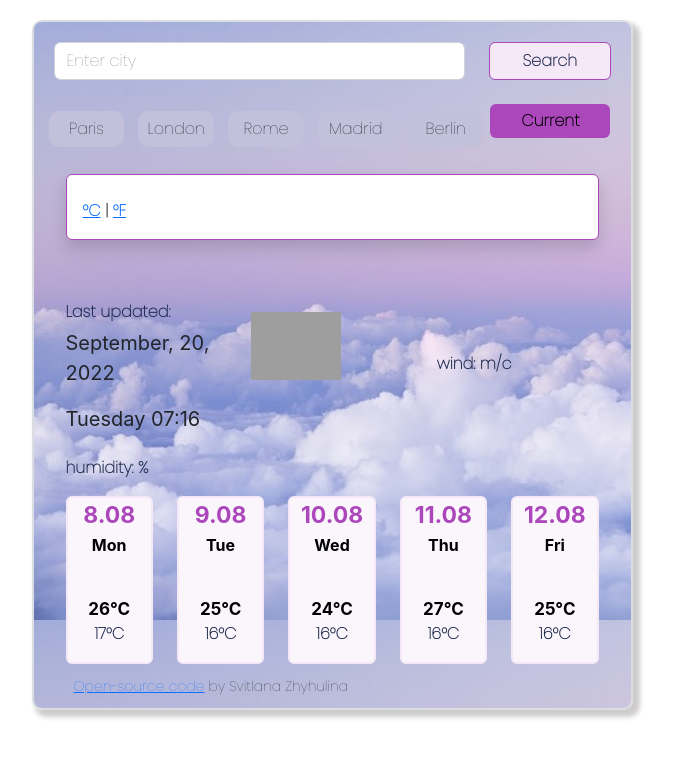
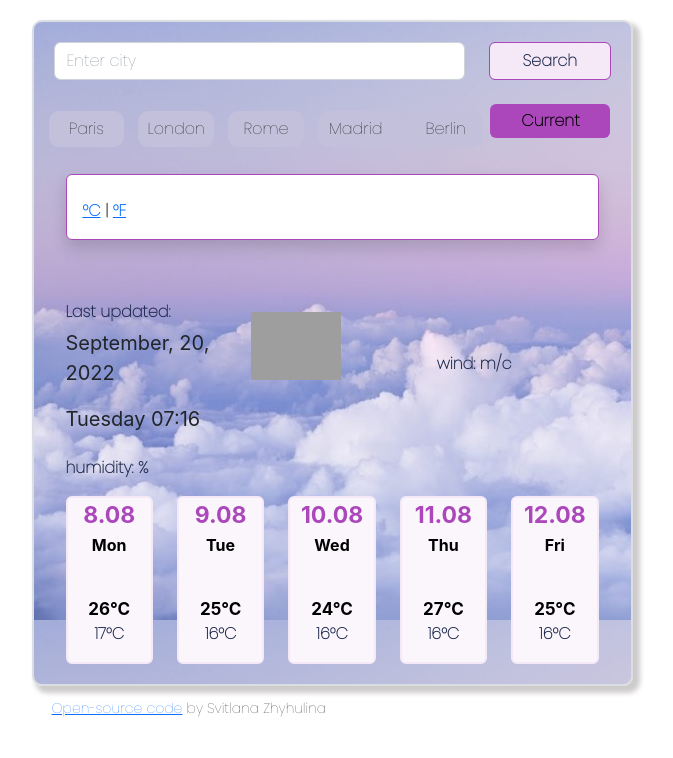
Before and after one commit to Svit-Zh/weather_project, a website built with Parcel: page index.html in a window 1280 px wide. Shown: the whole page, without its empty margins (308-981 px from the left). Built offline with nearby package versions, Linux system fonts and the light colour scheme; no server answers; grey boxes are pictures that could not be loaded.

Commit message:
wrapped the weather project

```diff
--- a/index.html
+++ b/index.html
@@ -24,6 +24,7 @@
     <link rel="stylesheet" href="src/style.css"/>
   </head>
   <body>
+    <div class="weather-wrapper">
     <div class="weather">
       <div class="container1">
 
@@ -187,13 +188,12 @@
             </div>
           </div>
         </div>
-         <small>
+      </div>
+    </div>
+<small>
 <a href="https://github.com/Svit-Zh/weather_project"target="_blank">Open-source code</a>
 by Svitlana Zhyhulina
-</small>
-      </div>
-    </div>
-
+</small></div>
     <script
     src="https://cdn.jsdelivr.net/npm/bootstrap@5.2.0/dist/js/bootstrap.bundle.min.js"
     integrity="sha384-A3rJD856KowSb7dwlZdYEkO39Gagi7vIsF0jrRAoQmDKKtQBHUuLZ9AsSv4jD4Xa"
--- a/src/style.css
+++ b/src/style.css
@@ -1,14 +1,16 @@
 body {
   font-family: "Poppins", sans-serif;
+}
+.weather-wrapper {
+  max-width: 601px;
+  max-height: 772px;
+  margin: 20px auto;
 }
 .weather {
   border: 2px solid #dadde1;
   padding: 20px;
-  margin: 20px auto;
   border-radius: 10px;
   display: block;
-  max-width: 601px;
-  max-height: 752px;
   border-radius: 10px;
   box-shadow: 5px 5px 5px 2px rgb(206, 203, 203);
   background-image: url("../image/image.cloud.jpg");
```
